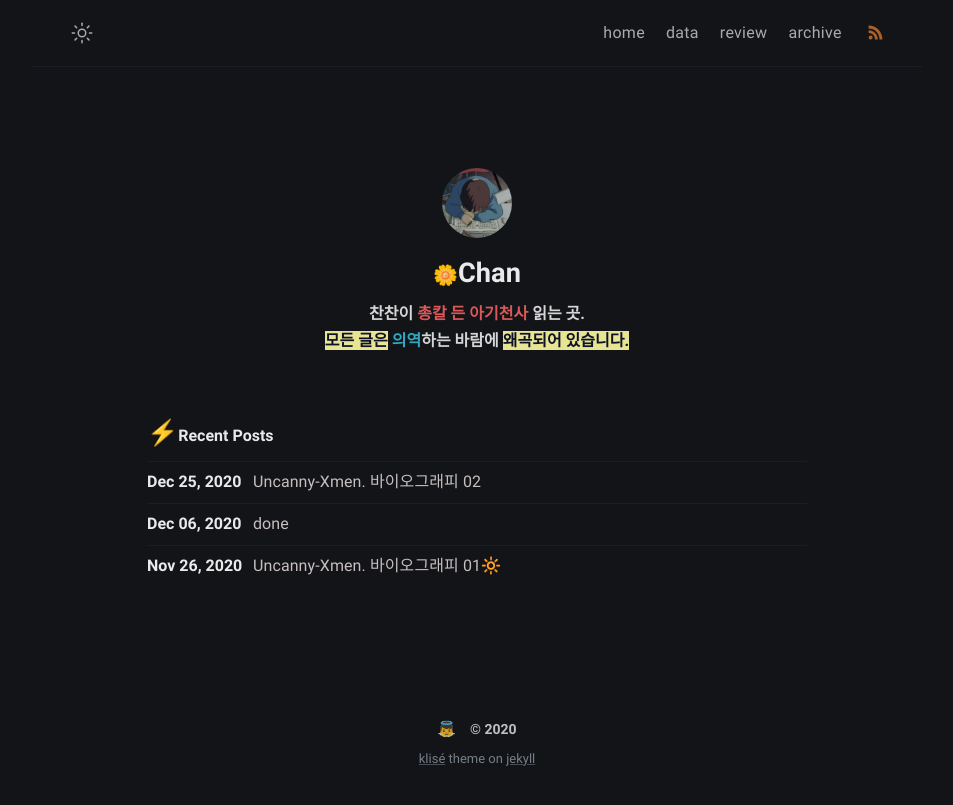
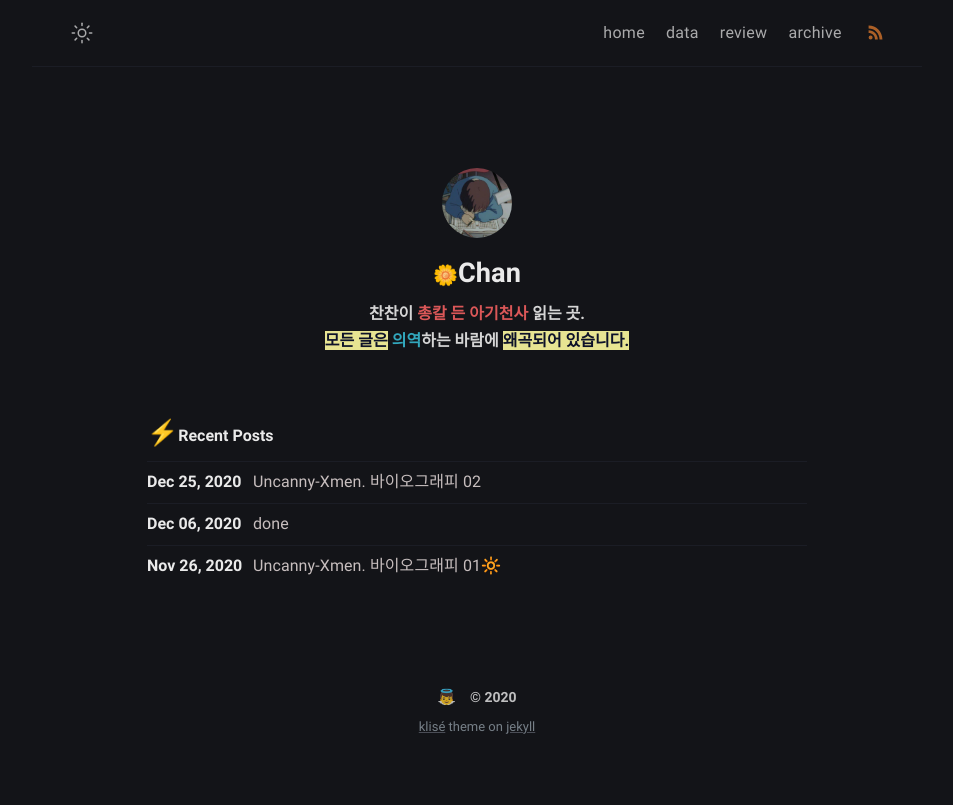
Before and after one commit to iwdstry/yeieje, a Jekyll site: the page built from index.md, in a window 1280 px wide. Shown: the top 805 px of the page, without its empty margins (163-1116 px from the left). Built offline with Jekyll 4.4.1, drawn with Linux system fonts in a browser that asks for light colours.

Commit message:
Update _layout.scss

```diff
--- a/_sass/klise/_layout.scss
+++ b/_sass/klise/_layout.scss
@@ -305,7 +305,7 @@ font-size: 3pt;
 
 // Footer
 .footer {
-  margin-top: 8em;
+  margin-top: 6em;
   margin-bottom: 2em;
   text-align: center;
 
```
